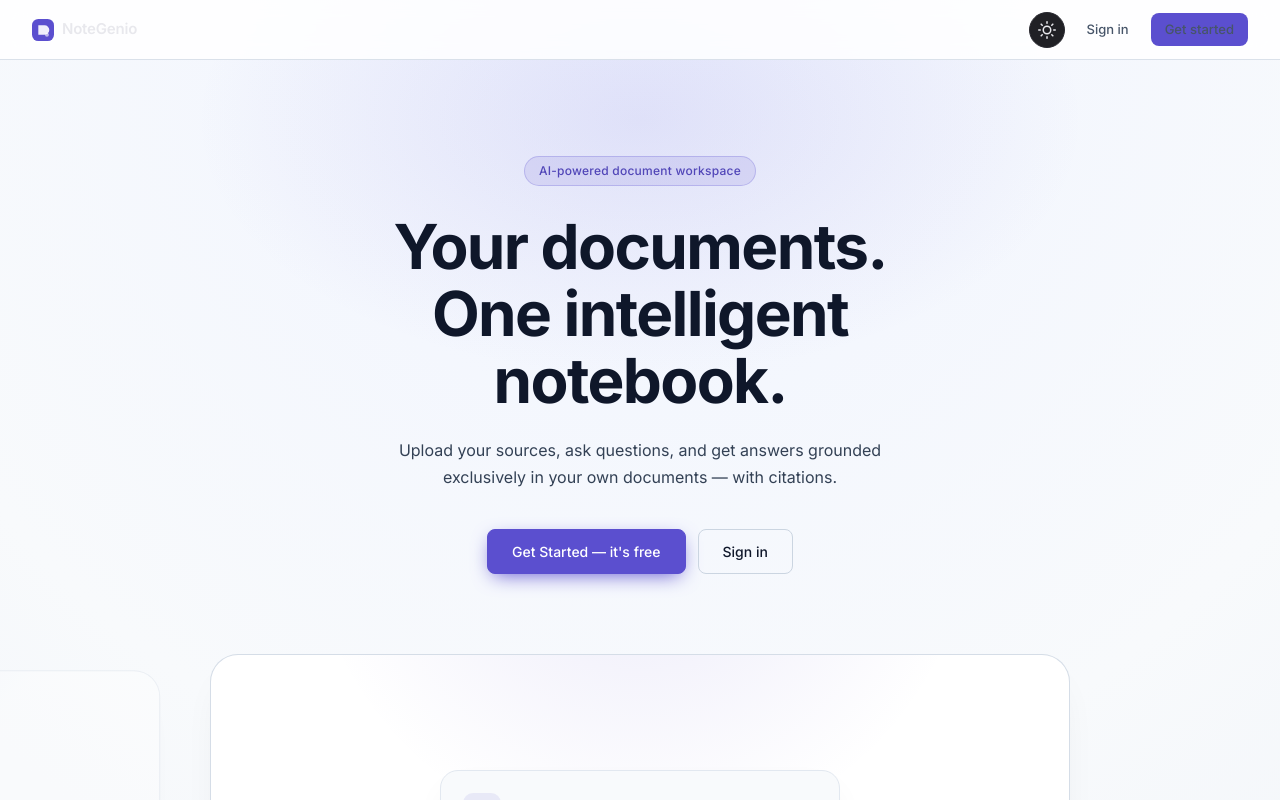
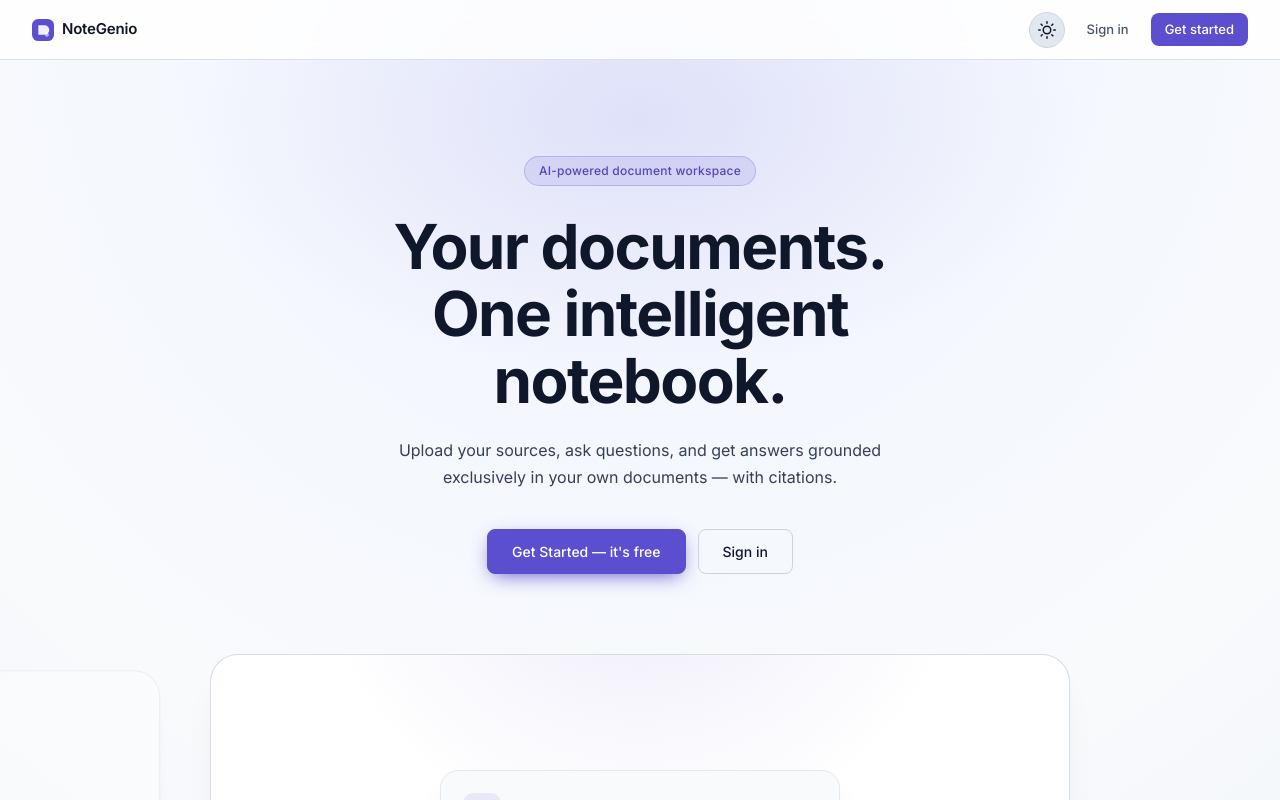
Before and after one commit to Timothious-arhamsoft/gemini_notebook, a React (Vite) app in the folder frontend/: page / in a window 1280 px wide. Shown: the top 800 px of the page. Built offline with nearby package versions, Linux system fonts and the light colour scheme.

Commit message:
Designe Fixed

```diff
--- a/frontend/src/index.css
+++ b/frontend/src/index.css
@@ -20,6 +20,12 @@ img, svg { display: block; }
   --bg-elevated:   #18181c;
   --bg-hover:      #202025;
   --bg-active:     #26262c;
+
+  /* Notebook alias variables */
+  --bg-main:       var(--bg-base);
+  --fg-main:       var(--text-primary);
+  --bg-card:       var(--bg-surface);
+  --fg-muted:      var(--text-secondary);
 
   /* Borders */
   --border:        #28282f;
@@ -71,9 +77,33 @@ html {
   background-color: var(--bg-base);
 }
 
-/* In day-mode, html overscroll area matches the light page background */
+/* In day-mode, html and theme variables switch to light mode */
 html[data-theme='day'] {
   background-color: #f0f4ff;
+
+  --bg-base:       #f0f4ff;
+  --bg-surface:    #ffffff;
+  --bg-elevated:   #f8fafc;
+  --bg-hover:      #e2e8f0;
+  --bg-active:     #cbd5e1;
+
+  --border:        #cbd5e1;
+  --border-subtle: #e2e8f0;
+  --border-focus:  #6d6aff;
+
+  --text-primary:   #0f172a;
+  --text-secondary: #475569;
+  --text-muted:     #64748b;
+  --text-disabled:  #94a3b8;
+
+  --bg-main:       #f0f4ff;
+  --fg-main:       #0f172a;
+  --bg-card:       #ffffff;
+  --fg-muted:      #475569;
+
+  --shadow-sm:  0 1px 3px rgba(0,0,0,0.08);
+  --shadow-md:  0 4px 16px rgba(0,0,0,0.1);
+  --shadow-lg:  0 8px 32px rgba(0,0,0,0.12);
 }
 
 body {
--- a/frontend/src/pages/Home/Home.css
+++ b/frontend/src/pages/Home/Home.css
@@ -39,6 +39,14 @@
 .home--day .home__nav-btn:hover {
   color: #0f172a;
   background: rgba(0, 0, 0, 0.05);
+}
+.home--day .home__nav-btn--primary {
+  color: #ffffff;
+  background: var(--accent);
+}
+.home--day .home__nav-btn--primary:hover {
+  color: #ffffff;
+  background: var(--accent-hover);
 }
 
 .home--day h1,
--- a/frontend/src/pages/Notebook/components/StudioSidebar/StudioSidebar.tsx
+++ b/frontend/src/pages/Notebook/components/StudioSidebar/StudioSidebar.tsx
@@ -1,4 +1,3 @@
-import React from 'react'
 import type { Citation, UploadFile } from '../../../../types'
 
 interface Props {
```
